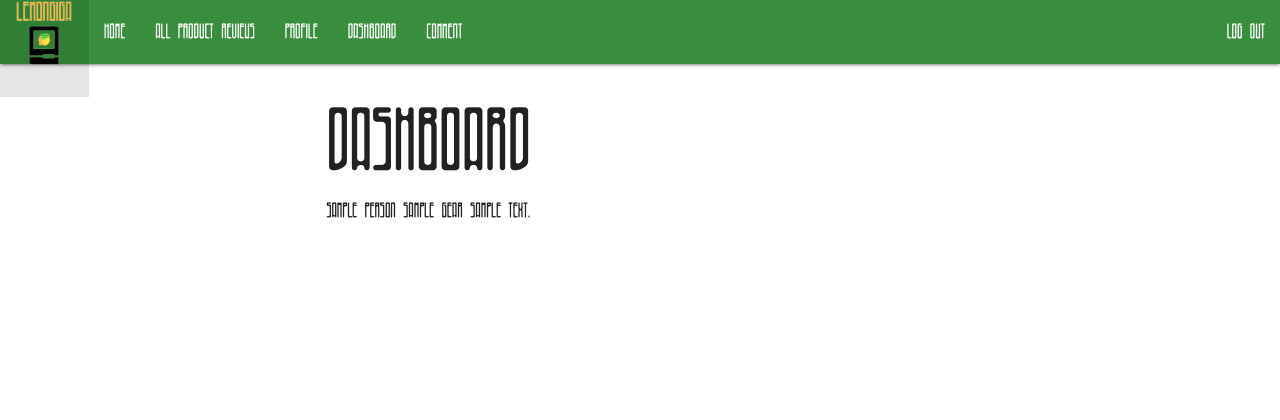
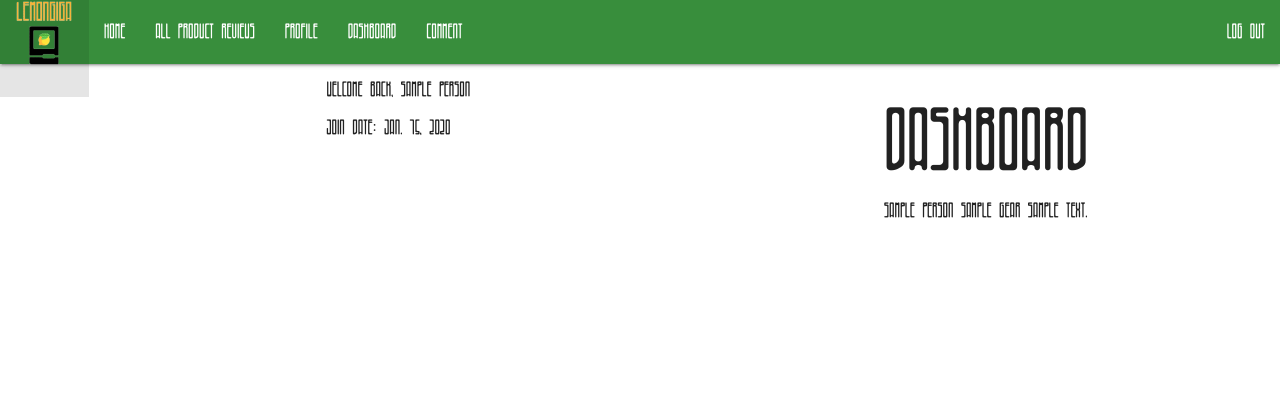
Before and after one commit to mh610creative/LemonGiga, a Django app: page /reviews/user/ in a window 1280 px wide. Shown: the top 420 px of the page. Run offline with Django 3.2, Linux system fonts and the light colour scheme; a user stored in the database is signed in; tables that the repository leaves empty hold one stand-in row (values such as "Sample post").

Commit message:
got user name and join date to display on their dashboard, 1.5 done

```diff
--- a/main_app/templates/reviews/person.html
+++ b/main_app/templates/reviews/person.html
@@ -2,9 +2,18 @@
 {% load static %}
 {% block content %}
 <div class="container">
+<div class="justify-content left">
+{%for comment in comments %}
+<p>Welcome back, {{comment.person}}</p>
+<p>Join Date: {{comment.person.date_created.date}}</p>
+</div>
+</div
+<div class="container">
+<div class="justify-content right">
 <h1>Dashboard</h1>
-{%for comment in comments %}
+
 <p>{{comment.person}} {{comment.gear}} {{comment.comment}}</p>
 {% endfor %}
 </div>
+</div>
 {% endblock %}
--- a/main_app/views.py
+++ b/main_app/views.py
@@ -33,7 +33,6 @@ def person(request):
 def createComment(request):
     reviews = Gear.objects.all()
     comments = Comment.objects.all()
-    form = CommentForm()
     context = {
         'reviews': reviews,
         'comments': comments,
```
